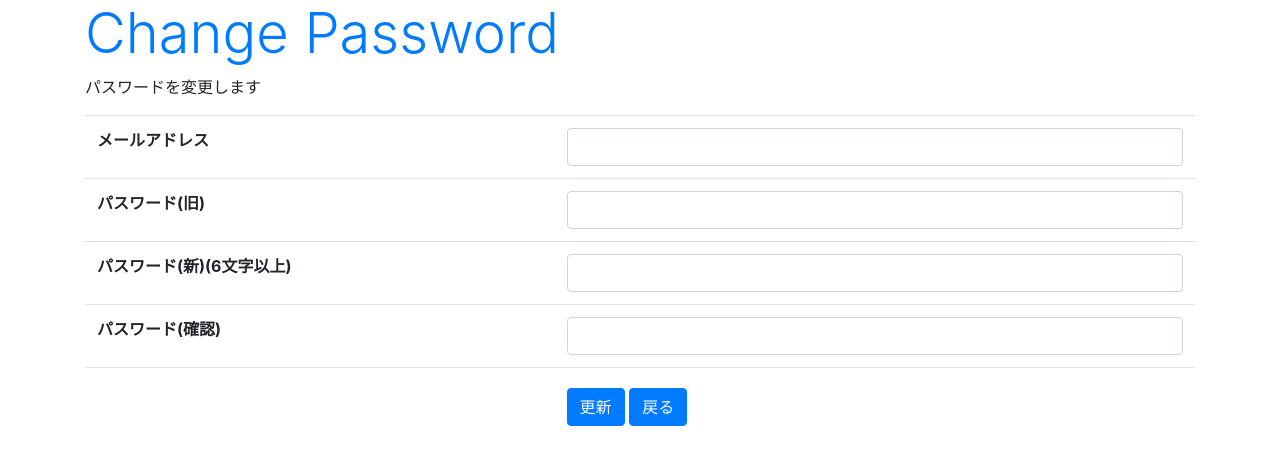
After one commit to il-piccola/checkpassword, a Django app: page /changepassword/ in a window 1280 px wide. The commit adds this page. Shown: the top 465 px of the page. Run offline with Django 3.2, Linux system fonts and the light colour scheme; some libraries are stand-ins or nearby versions.

Commit message:
パスワード変更機能追加

```diff
--- /dev/null
+++ b/app/templates/changepassword.html
@@ -0,0 +1,30 @@
+{% load static %}
+<!doctype html>
+<html lang="ja">
+<head>
+    <meta charset="utf-8">
+    <title>{{title}}</title>
+    <link rel="stylesheet" href="https://stackpath.bootstrapcdn.com/bootstrap/4.5.0/css/bootstrap.min.css" crossorigin="anonymous">
+</head>
+<body class="container">
+    <h1 class="display-4 text-primary">{{title}}</h1>
+    <p>{{msg}}</p>
+    <form action="{% url 'changepassword' %}" method="POST">
+    {% csrf_token %}
+    <table class="table">
+        <tr><th>メールアドレス</th><td>{{form.mail}}</td></tr>
+        <tr><th>パスワード(旧)</th><td>{{form.password}}</td></tr>
+        <tr><th>パスワード(新)(6文字以上)</th><td>
+            <input type="password" name="newpass" class="form-control" required id="id_newpass" minlength="6">
+        </td></tr>
+        <tr><th>パスワード(確認)</th><td>
+            <input type="password" name="chkpass" class="form-control" required id="id_chkpass" minlength="6">
+        </td></tr>
+        <tr><th></th><td>
+            <input type="submit" value="更新" class="btn btn-primary mt-2">
+            <button type="button" onclick="history.back()" class="btn btn-primary mt-2">戻る</button>
+        </td></tr>
+    </table>
+    </form>
+</body>
+</html>
--- a/app/templates/login.html
+++ b/app/templates/login.html
@@ -9,7 +9,7 @@
 <body class="container">
     <h1 class="display-4 text-primary">{{title}}</h1>
     <p>{{msg}}</p>
-    <div align="right"><a href="{% url 'addmember' %}">ユーザ登録申込</a></div>
+    <div align="right"><a href="{% url 'addmember' %}">ユーザ登録申込</a><br><a href="{% url 'changepassword' %}">パスワード変更</a></div>
     <form action="{% url 'login' %}" method="POST">
     {% csrf_token %}
     <table class="table">
--- a/app/urls.py
+++ b/app/urls.py
@@ -26,6 +26,7 @@ urlpatterns = [
     path('addapproval/<int:num>', views.addapproval, name='addapproval'),
     path('editmember/<int:num>', views.editmember, name='editmember'),
     path('editconfirm/', views.editconfirm, name='editconfirm'),
+    path('changepassword/', views.changepassword, name='changepassword'),
     path('delmember/<int:num>', views.delmember, name='delmember'),
     path('addfromcsv/', views.addfromcsv, name='addfromcsv'),
     path('login/', views.login, name='login'),
--- a/app/views.py
+++ b/app/views.py
@@ -245,6 +245,39 @@ def editconfirm(request) :
     }
     return render(request, 'editconfirm.html', params)
 
+def changepassword(request) :
+    params = {
+        'title' : 'Change Password',
+        'msg' : '',
+        'form' : MemberForm(),
+    }
+    if (request.method != 'POST') :
+        params['msg'] = 'パスワードを変更します'
+        return render(request, 'changepassword.html', params)
+    mail = request.POST['mail']
+    if not Member.objects.filter(mail=mail).exists() :
+        params['msg'] = '入力されたメールアドレスは存在しません、メールアドレスを確認してください'
+        return render(request, 'changepassword.html', params)
+    member = Member.objects.get(mail=mail)
+    params['form'] = MemberForm(data=request.POST, instance=member)
+    if decodepassword(member.password) != request.POST['password'] :
+        params['msg'] = 'パスワード(旧)が間違っています、パスワードを確認してください'
+        return render(request, 'changepassword.html', params)
+    if request.POST['newpass'] != request.POST['chkpass'] :
+        params['msg'] = 'パスワード(新)がパスワード(確認)と一致しません、入力し直してください'
+        return render(request, 'changepassword.html', params)
+    if len(request.POST['newpass']) < 6 :
+        params['msg'] = 'パスワードは6文字以上にしてください'
+        return render(request, 'changepassword.html', params)
+    member.password = encodepassword(request.POST['newpass'])
+    member.save()
+    params = {
+        'title' : 'Login',
+        'msg' : 'パスワードは更新されました',
+        'form' : LoginForm(),
+    }
+    return render(request, 'login.html', params)
+
 def delmember(request, num) :
     obj = Member.objects.get(id=num)
     if (request.method == 'POST') :
```
